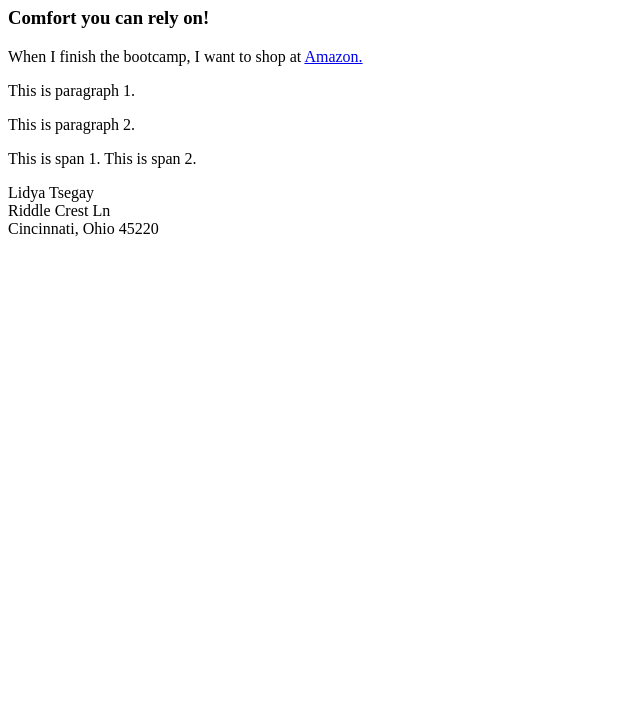
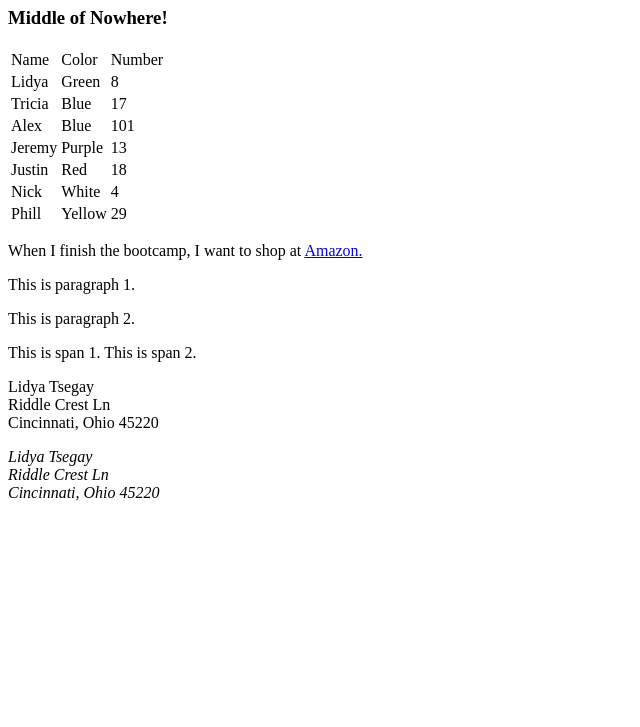
Before and after one commit to tsegaylf/HTMLDemo, a plain HTML site: page index.html in a window 1280 px wide. Shown: the part 73-800 px from the top of the page, without its empty margins (0-640 px from the left). Drawn offline with Linux system fonts and the light colour scheme.

Commit message:
More updates

```diff
--- a/index.html
+++ b/index.html
@@ -4,8 +4,40 @@
         <title >My first HTML Project</title>
     </head>
     <body>
-        <h1>Cincinnati Luxury Limousine</h1>
-        <h3>Comfort you can rely on!</h3>
+        <h1>Cincinnati Ohio</h1>
+        <h3>Middle of Nowhere!</h3>
+        <table>
+            <thead>
+                <tr>
+                    <td>Name</td><td>Color</td><td>Number</td>
+                </tr>
+            </thead>
+            <tbody>
+                <tr>
+                    <td>Lidya</td><td>Green</td><td>8</td>
+                </tr>
+                <tr>
+                    <td>Tricia</td><td>Blue</td><td>17</td>
+                 </tr>
+                <tr>
+                    <td>Alex</td><td>Blue</td><td>101</td>
+                 </tr>
+                <tr>
+                    <td>Jeremy</td><td>Purple</td><td>13</td>
+                 </tr>
+                <tr>
+                    <td>Justin</td><td>Red</td><td>18</td>
+                 </tr>
+                <tr>
+                    <td>Nick</td><td>White</td><td>4</td>
+                 </tr>
+                <tr>
+                    <td>Phill</td><td>Yellow</td><td>29</td>
+                 </tr>
+            </tbody>
+            <tfoot></tfoot>
+        </table>
+
         <p>
             <span>When I finish the bootcamp, I want to shop at </span>
             <a href="https://www.amazon.com" target="_blank"> Amazon.</a>
@@ -19,6 +51,11 @@
             <span>Riddle Crest Ln</span> <br>
             <span>Cincinnati, Ohio 45220</span>
         </p>
+        <address>
+            <span>Lidya Tsegay</span> <br>
+            <span>Riddle Crest Ln</span> <br>
+            <span>Cincinnati, Ohio 45220</span>
+        </address>
 
     </body>
 </html>
```
